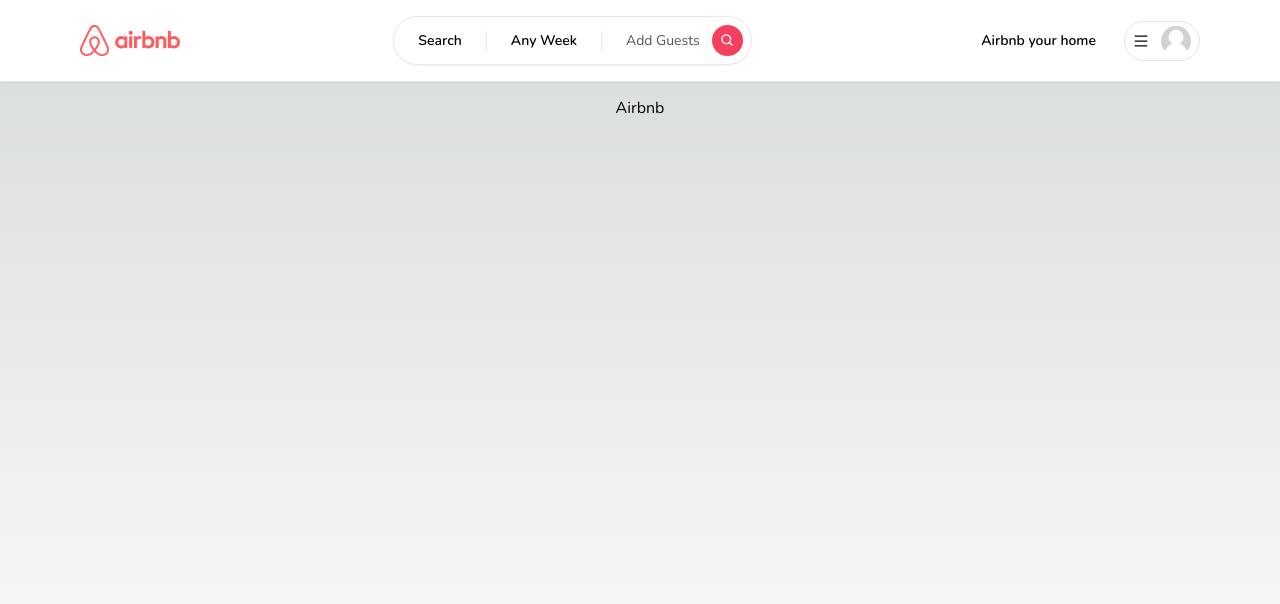
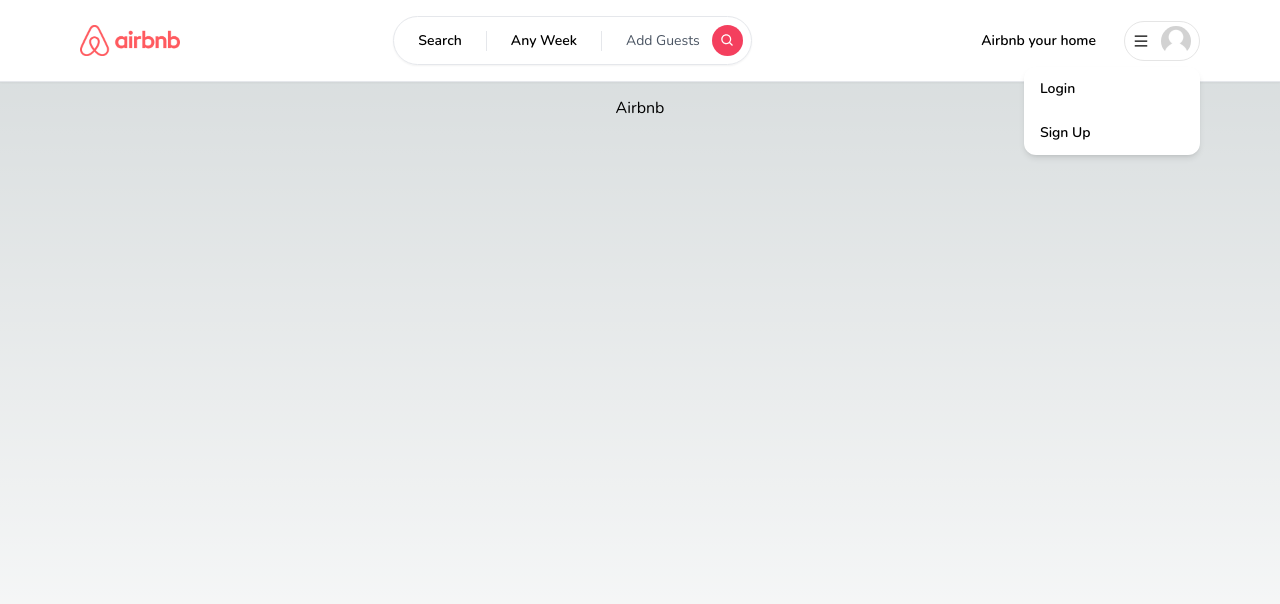
Before and after one commit to martinakrtzschmr/nextjs-complete-ux, a Next.js app: page / in a window 1280 px wide. Both pictures are taken after a click on the button 1162 px from the left and 40 px from the top of the page. Shown: the top 604 px of the page. Built offline with nearby package versions, Linux system fonts and the light colour scheme.

Commit message:
Add MenuItem

```diff
--- /dev/null
+++ b/app/components/navbar/MenuItem.tsx
@@ -0,0 +1,19 @@
+'use client';
+
+interface MenuItemProps {
+  onClick: () => void;
+  label: string;
+}
+
+const MenuItem: React.FC<MenuItemProps> = ({ onClick, label }) => {
+  return (
+    <div
+      onClick={onClick}
+      className='px-4 py-3 hover:bg-neutral-300 transition font-semibold'
+    >
+      {label}
+    </div>
+  );
+};
+
+export default MenuItem;
--- a/app/components/navbar/UserMenu.tsx
+++ b/app/components/navbar/UserMenu.tsx
@@ -1,9 +1,17 @@
 'use client';
 
+import { useCallback, useState } from 'react';
 import { AiOutlineMenu } from 'react-icons/ai';
 import Avatar from '../Avatar';
+import MenuItem from './MenuItem';
 
 const UserMenu = () => {
+  const [isOpen, setIsOpen] = useState(false);
+
+  const toggleOpen = useCallback(() => {
+    setIsOpen((value) => !value);
+  }, []);
+
   return (
     <div className='relative'>
       <div className='flex flex-row items-center gap-3'>
@@ -14,7 +22,7 @@ const UserMenu = () => {
           Airbnb your home
         </button>
         <button
-          onClick={() => {}}
+          onClick={toggleOpen}
           className='p-4 md:py-1 md:px-2 border-[1px] border-neutral-200 flex flex-row items-center gap-3 rounded-full cursor-pointer hover:shadow-md transition'
         >
           <AiOutlineMenu />
@@ -23,6 +31,17 @@ const UserMenu = () => {
           </div>
         </button>
       </div>
+
+      {isOpen && (
+        <div className='absolute rounded-xl shadow-md w-[40vw] md:w-3/4 bg-white overflow-hidden right-0 top-12 text-sm'>
+          <div className='flex flex-col cursor-pointer'>
+            <>
+              <MenuItem onClick={() => {}} label='Login' />
+              <MenuItem onClick={() => {}} label='Sign Up' />
+            </>
+          </div>
+        </div>
+      )}
     </div>
   );
 };
```
